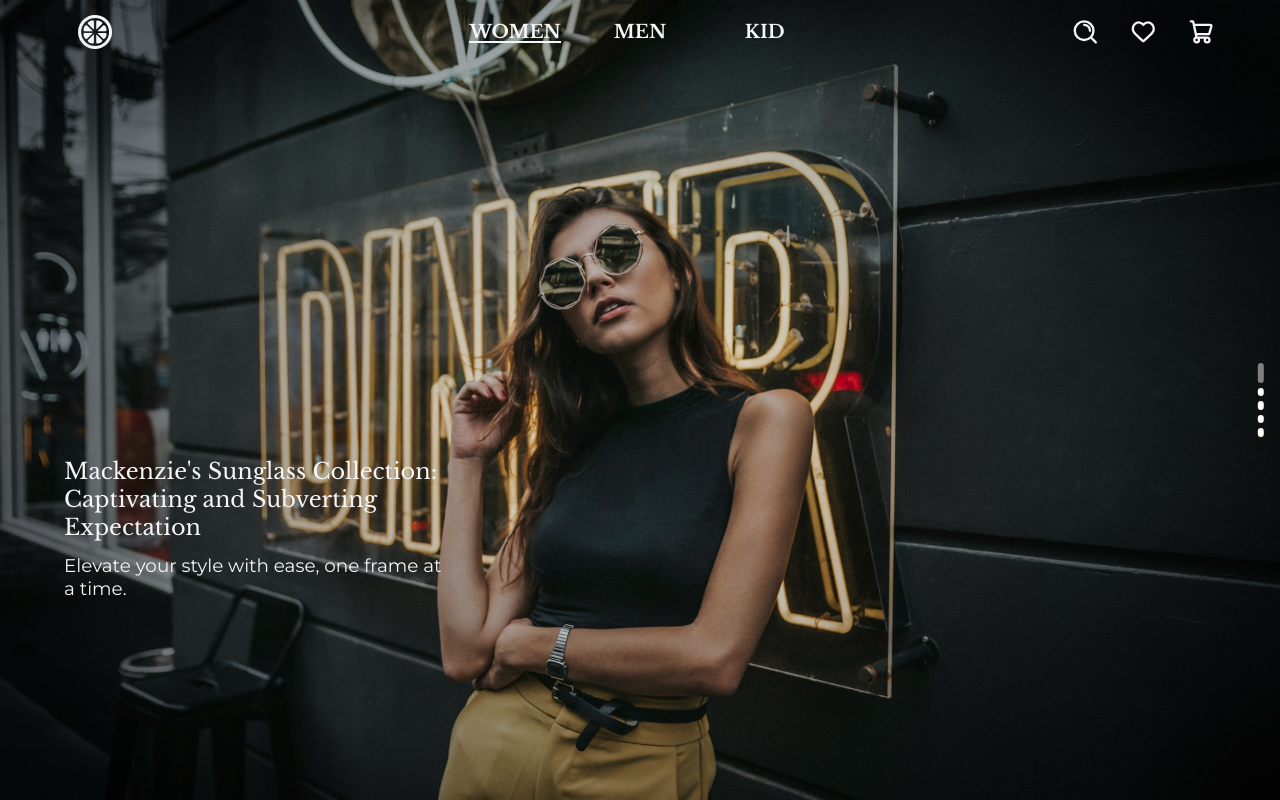
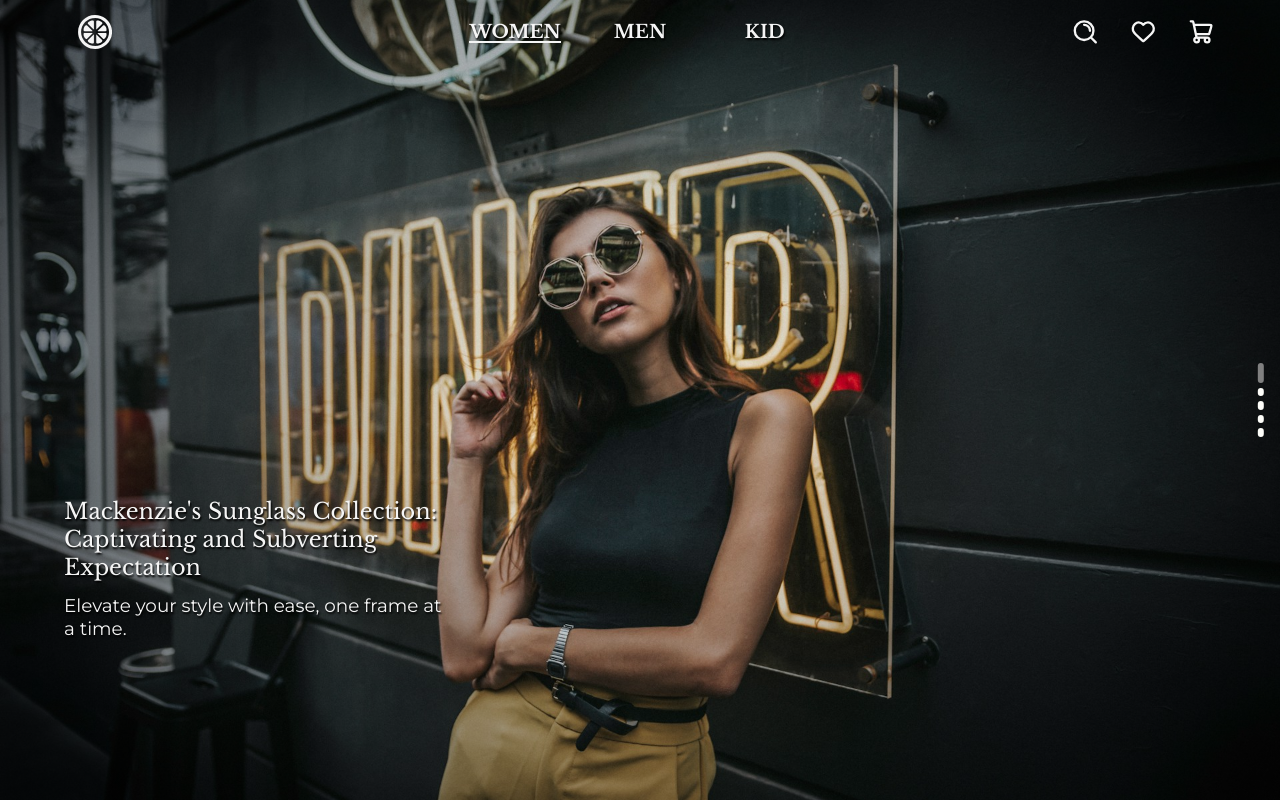
Before and after one commit to Ama4538/Petal-Vogue, a React (Vite) app: page /home in a window 1280 px wide. Built offline with nearby package versions, Linux system fonts and the light colour scheme.

Commit message:
Adjusted timing for animations

```diff
--- a/src/components/Loader/Loader.css
+++ b/src/components/Loader/Loader.css
@@ -19,6 +19,7 @@
 
 /* Loader Image */
 .loader__loader-image-1 {
+    z-index: 999;
     top: 50%;
     left: 50%;
     width: 42.5vmax;
--- a/src/components/home/HomeColumn.jsx
+++ b/src/components/home/HomeColumn.jsx
@@ -40,7 +40,7 @@ function HomeColumn({ section, data }) {
         scroll: {
             y: `${scrollPosition}%`,
             transition: {
-                duration: 0.75,
+                duration: 0.65,
             }
         },
     }
--- a/src/components/home/HomeColumnMain.jsx
+++ b/src/components/home/HomeColumnMain.jsx
@@ -40,7 +40,7 @@ function HomeColumnMain({ section, data }) {
         scroll: {
             y: `${scrollPosition}%`,
             transition: {
-                duration: 0.75,
+                duration: 0.65,
             }
         },
     }
--- a/src/components/home/home.css
+++ b/src/components/home/home.css
@@ -70,7 +70,7 @@
     height: 100%;
     width: 100%;
     background: radial-gradient(circle,
-            transparent,
+            transparent 10%,
             rgba(0, 0, 0, 0.2),
             rgba(0, 0, 0, 0.4),
             rgba(0, 0, 0, 0.6));
@@ -80,7 +80,7 @@
 .home-column__text-container {
     position: absolute;
     left: 5%;
-    bottom: 25%;
+    bottom: 20%;
     display: flex;
     flex-direction: column;
     flex-wrap: wrap;
@@ -88,6 +88,7 @@
     width: 30%;
     background-color: transparent;
     color: var(--secondary-font-color);
+    text-shadow: 1px 2px 2px black;
 }
 
 .home-column__text-title,
--- a/src/components/nav/homenav.css
+++ b/src/components/nav/homenav.css
@@ -56,6 +56,7 @@
     border: none;
     color: var(--secondary-font-color);
     cursor: pointer;
+    text-shadow: 1px 2px 2px black;
     transition: 0.25s;
 }
 
--- a/src/pages/Home.jsx
+++ b/src/pages/Home.jsx
@@ -12,7 +12,7 @@ function Home({ home }) {
         swipe: {
             x: `${sectionLocation}%`,
             transition: {
-                duration: 0.75,
+                duration: 0.65,
             }
         },
     }
--- a/src/pages/Loader.jsx
+++ b/src/pages/Loader.jsx
@@ -34,6 +34,7 @@ function Loader() {
             y: 0,
             opacity: 1,
             transition: {
+                delay: 0.6,
                 duration: 1.6,
             }
         },
@@ -53,13 +54,6 @@ function Loader() {
                 ease: [0.16, 0.86, 0.64, 0.90]
             }
         },
-        exit: {
-            y: -200,
-            opacity: 0,
-            transition: {
-                duration: 0.8,
-            }
-        }
     };
 
     return (
@@ -68,7 +62,6 @@ function Loader() {
             variants={container}
             initial="hidden"
             animate="show"
-            exit="exit"
             onAnimationComplete={() => setLoading(false)}
         >
             {/* Main image used to transition */}
```
